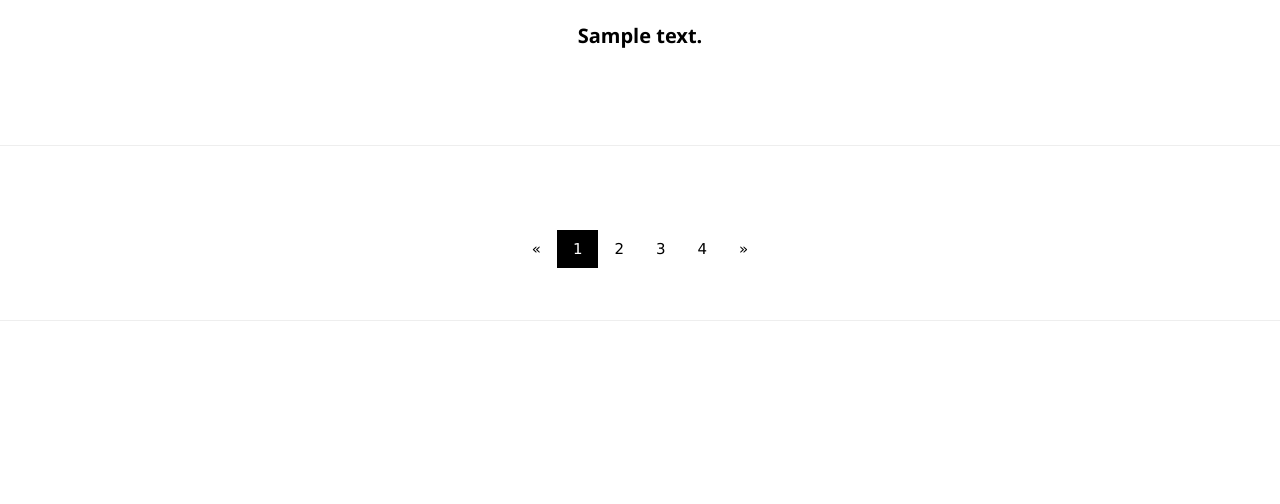
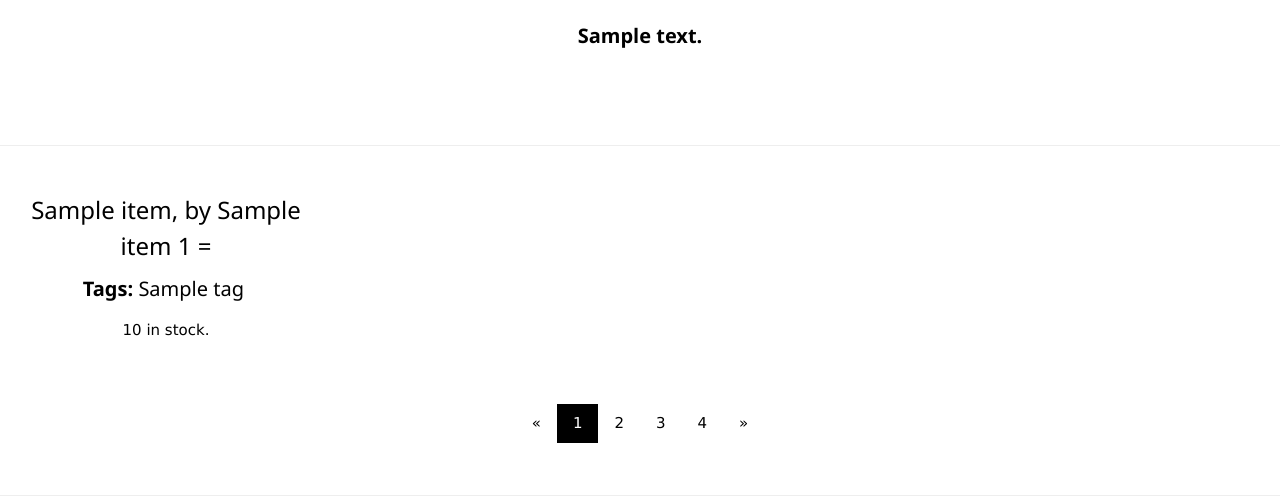
Before and after one commit to Moyenne/CS4800_LOSSBrigadeLLC, a Django app: page /HomePage/ in a window 1280 px wide. Shown: the part 173-677 px from the top of the page. Run offline with Django 3.2, Linux system fonts and the light colour scheme; tables that the repository leaves empty hold one stand-in row (values such as "Sample post").

Commit message:
Update HomePage.html

```diff
--- a/lastshop/templates/lastshop/HomePage.html
+++ b/lastshop/templates/lastshop/HomePage.html
@@ -16,7 +16,7 @@
 
 <div class="w3-row-padding w3-padding-16 w3-center">
     {% for item in items %}
-        {% if item.storeID_id == store.storeID %}
+        {% if item.storeID_id.storeID == store.storeID %}
             <div class="w3-quarter">
                 <!--<img src={{item.image}} style="width:100%">-->
                     <h3>{{item.itemName}}, by {{item.brandName}} {{item.storeID_id}} = {{store.storeID}}</h3>
```
